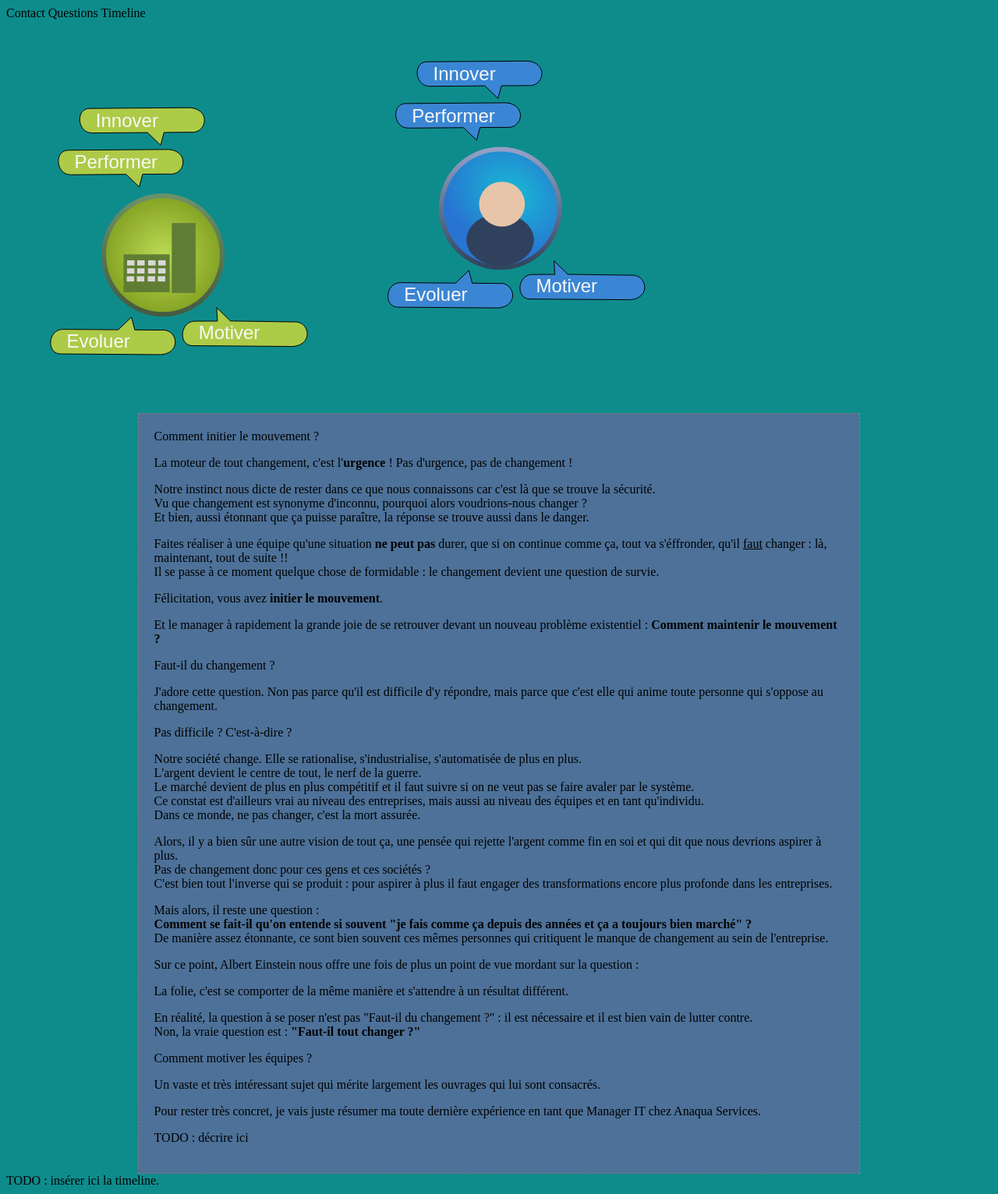
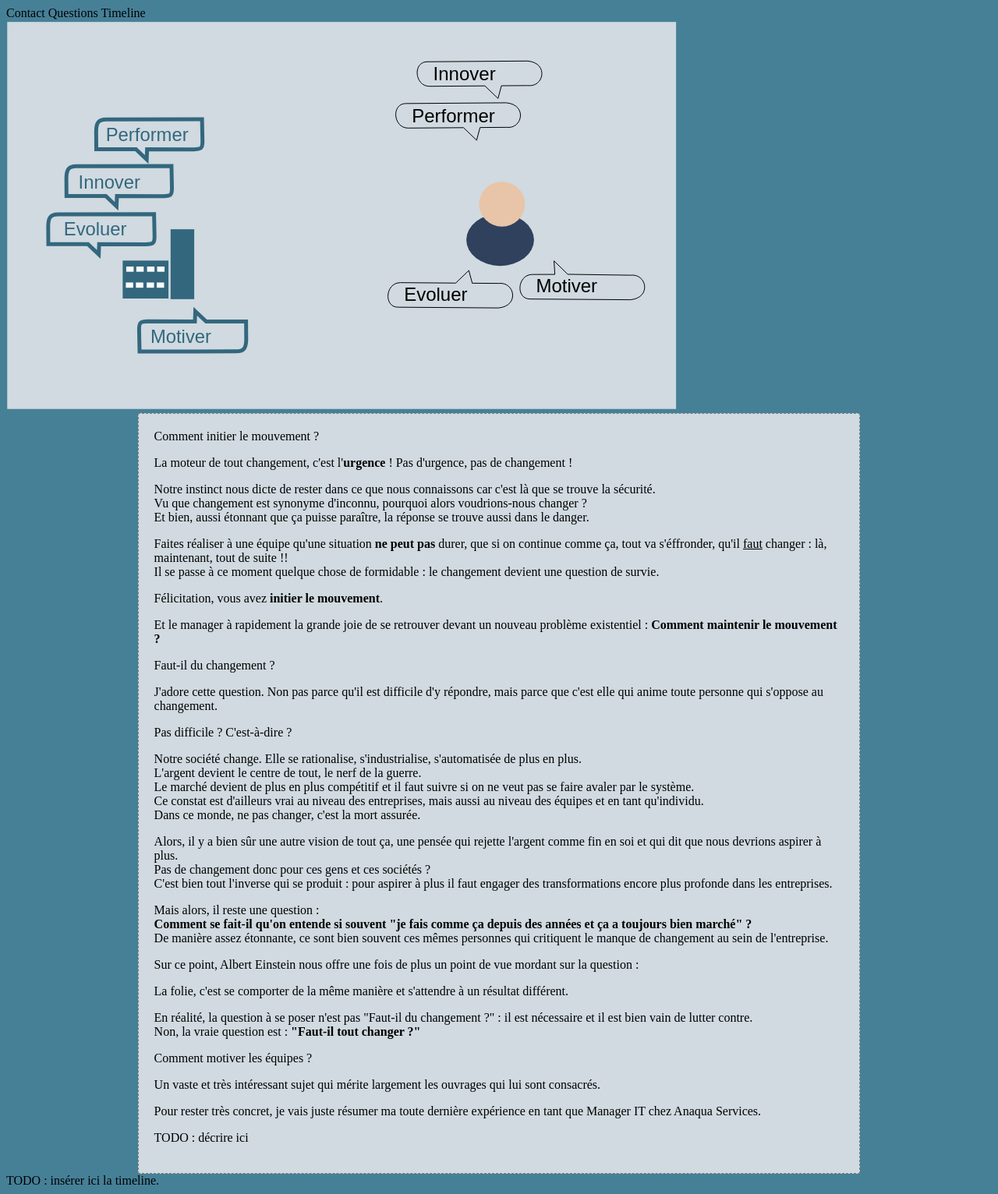
Before and after one commit to FlorisTisseyre/floris-tisseyre, a PHP site: page /src/root.php in a window 1280 px wide. Shown: the whole page at 78% size. Run offline with PHP 8.4, Linux system fonts and the light colour scheme; some libraries are stand-ins or nearby versions.

Commit message:
mise à jour illustration page 2

```diff
--- a/src/assets/css/main.css
+++ b/src/assets/css/main.css
@@ -1,49 +1,42 @@
-body{
-    background-color: #0e8c8c;
+body {
+  background-color: #468097;
   position: relative;
 }
-#pages{
-
-}
-.arrow.right{
+.arrow.right {
   position: absolute;
   top: 20em;
   right: 3em;
   width: 5em;
   z-index: 9999;
 }
-.arrow.left{
+.arrow.left {
   position: absolute;
   top: 20em;
   left: 3em;
   width: 5em;
   z-index: 9998;
 }
-.dragend-page {
-
-}
-.dragend-page > div{
+.dragend-page > div {
   border: 1px dashed grey;
-    background-color: #4D7198;
+  background-color: #d0dae0;
   width: 70%;
   margin: auto;
   height: 100%;
   padding: 20px;
 }
-
-#photoFloris{
+#photoFloris {
   width: 250px;
   margin: auto;
 }
-
-#identite{
+#identite {
   width: 300px;
   margin: auto;
 }
-#identite h1, #identite h2{
+#identite h1,
+#identite h2 {
   text-align: center;
 }
-#listeExperienceAccueil{
+#listeExperienceAccueil {
   width: 300px;
   margin: auto;
 }
--- /dev/null
+++ b/src/assets/css/main.less
@@ -0,0 +1,51 @@
+@background: #468097;
+@pageBackground: #d0dae0;
+body{
+    background-color: @background;
+    position: relative;
+}
+#pages{
+
+}
+.arrow.right{
+    position: absolute;
+    top: 20em;
+    right: 3em;
+    width: 5em;
+    z-index: 9999;
+}
+.arrow.left{
+    position: absolute;
+    top: 20em;
+    left: 3em;
+    width: 5em;
+    z-index: 9998;
+}
+.dragend-page {
+
+}
+.dragend-page > div{
+    border: 1px dashed grey;
+    background-color: @pageBackground;
+    width: 70%;
+    margin: auto;
+    height: 100%;
+    padding: 20px;
+}
+
+#photoFloris{
+    width: 250px;
+    margin: auto;
+}
+
+#identite{
+    width: 300px;
+    margin: auto;
+}
+#identite h1, #identite h2{
+    text-align: center;
+}
+#listeExperienceAccueil{
+    width: 300px;
+    margin: auto;
+}
--- a/src/contact/contact.php
+++ b/src/contact/contact.php
@@ -1 +1 @@
-<img src="src/assets/pictos/dessinMatch.svg">
+<img src="src/assets/pictos/illustration.svg">
```
Also changed, not shown: src/assets/pictos/illustration.svg (added). Lines whose indentation alone changed are shown as unchanged.
